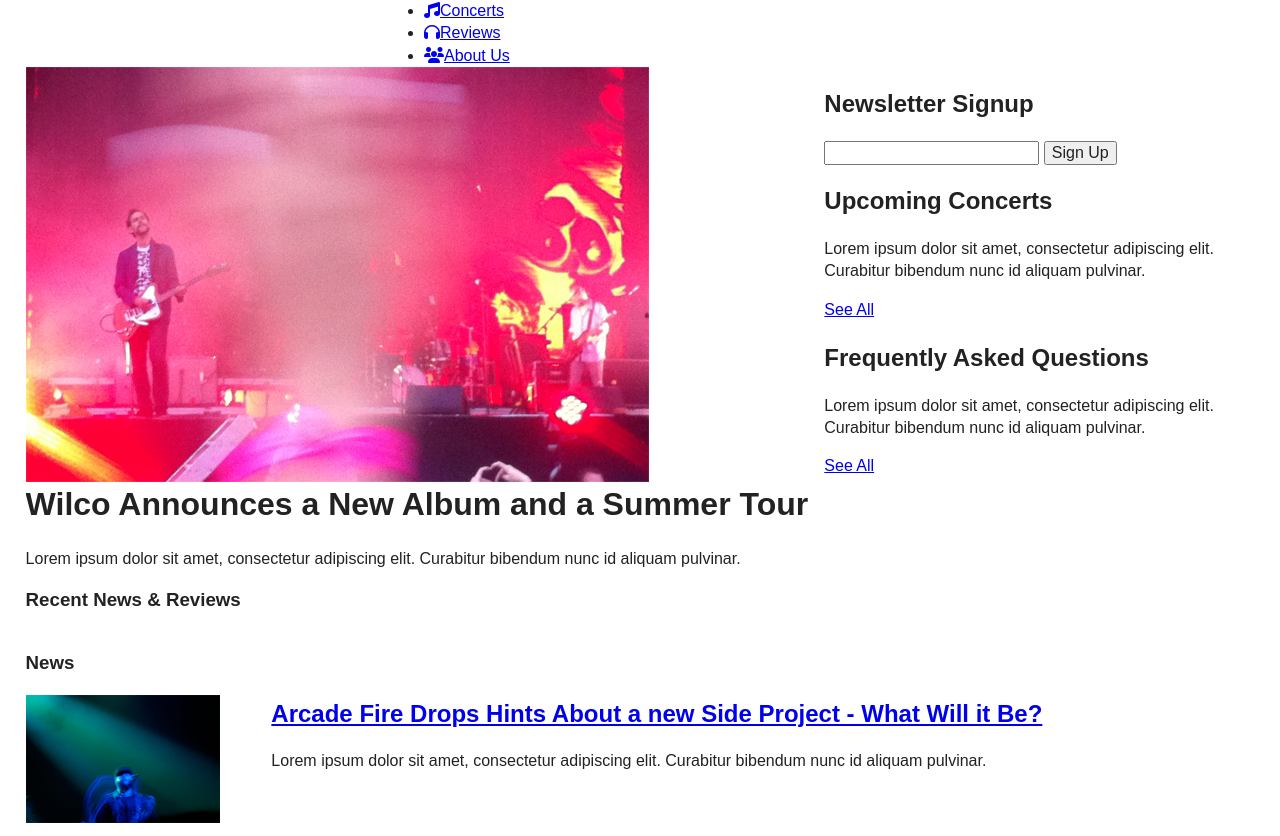
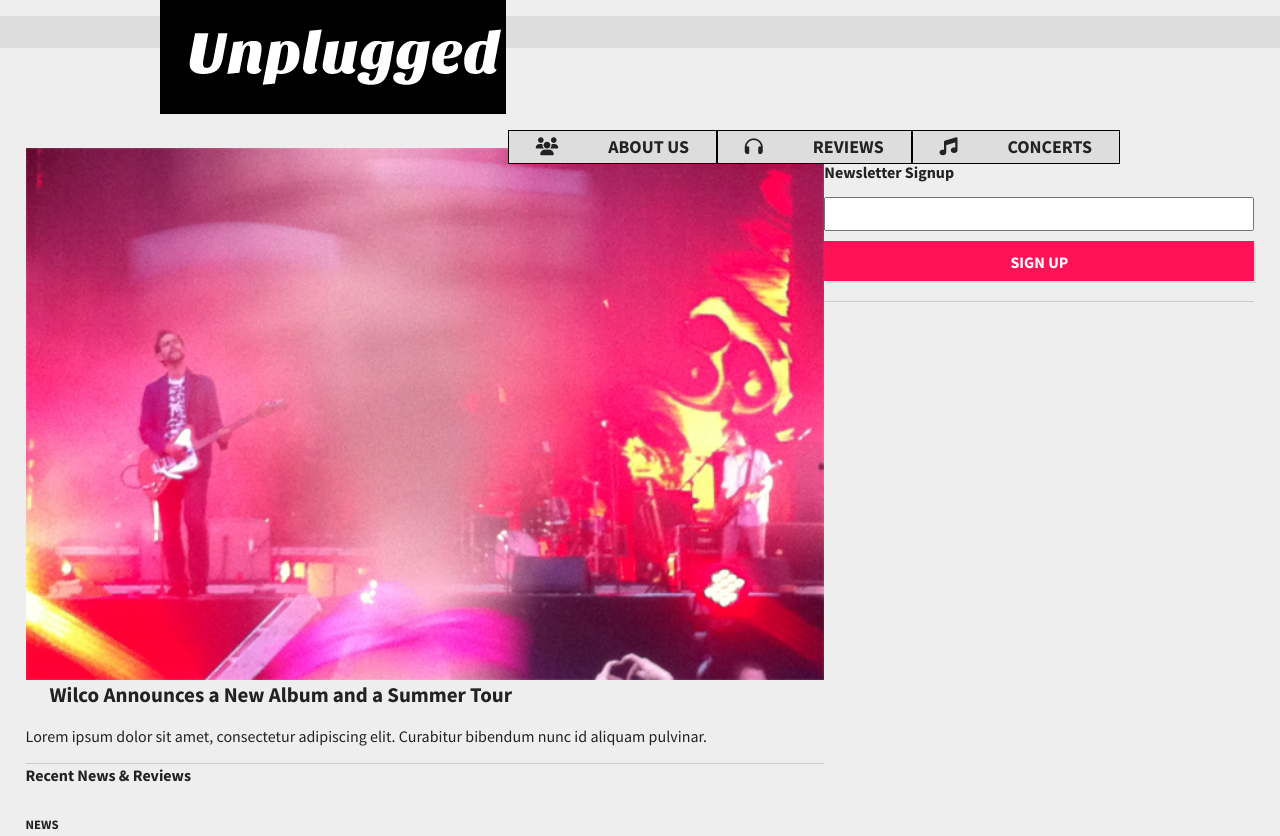
Before and after one commit to CZCuckoo/206-responsive-site, a plain HTML site: page index.html in a window 1280 px wide. Shown: the top 836 px of the page. Drawn offline with nearby package versions, Linux system fonts and the light colour scheme; a script that the page names is missing; a web font is replaced by a local one.

Commit message:
Add files via upload

```diff
--- a/css/main.css
+++ b/css/main.css
@@ -6,9 +6,12 @@
  * Kroc Camen, and the H5BP dev community and team.
  */
 
+
 /* ==========================================================================
    Base styles: opinionated defaults
    ========================================================================== */
+
+
 
 html {
     color: #222;
@@ -96,6 +99,91 @@ textarea {
    ========================================================================== */
 
 
+   /* COLORS =============================================
+   Dark Pink (Magenta): #b21e49;
+   Light Grey: #eeeeee;
+   Bright Pink: #ff1256;
+   Dark Grey: #222222;
+   Blue: #23a4cc;
+   ============================================= */
+
+
+   body, html{
+   	font-family: 'Source Sans Pro', sans-serif;
+   	font-size:16px;
+   	color:#222;
+   	background-color:#eee;
+
+   }
+
+
+
+a {
+	font-weight:bold;
+	color:#23a4cc;
+  text-decoration:none;
+}
+
+p {
+  font-size: 1em;
+  line-height: 1.4em;
+  color: #222222;
+}
+
+
+}
+
+h1, h2, h3, h4 {
+  color: #222222;
+  font-weight: bold;
+}
+
+h1 {
+  font-size: 1.31em;
+  font-weight: bold;
+}
+
+h2 {
+  font-size: 1em;
+}
+
+h3 {
+  font-size: 1em;
+}
+
+
+}
+
+h4{
+
+}
+
+
+.btn{
+  background-color:#b21e49;
+	border:none;
+	color:#fff;
+	font-weight:bold;
+	text-transform:uppercase;
+	line-height:2.5em;
+	text-align: center;
+	box-shadow:2px 2px 0px #DADADA;
+	height:2.5em;
+	width:100%;
+	display:block;
+
+}
+.btn:hover{
+  background-color:#ff1256;
+}
+
+input.btn{
+	background-color:#ff1256;
+}
+
+input.btn:hover{
+	background-color:#b21e49;
+}
 
 /***** HEADER *****/
 
@@ -103,31 +191,56 @@ header {
   width: 100%;
 }
 
+#logo {
+  width: 90%;
+  margin: auto;
+  background: #000000;
+  text-align: center;
+  padding: 3%;
+}
+
 nav {
   width: 100%;
 }
 
+nav i {
+  padding-right: 50px;
+}
+
 nav ul {
   margin: auto;
+  list-style: none;
+  padding: 0px;
 }
 
 nav ul li {
+  text-align: center;
+  background: #dddddd;
+  padding: 1em 0;
+  border-bottom: 1px solid #d6d3d4;
 
 }
 
-#logo {
-  width: 90%;
-  margin: auto;
+nav ul li a{
+  font-size:18px;
+  text-transform:uppercase;
+  color:#222222;
 }
 
-/***** MAIN CONTENT *****/
+nav .subnav {
+  display: none;
+}
+
+
+/***** MAIN CONTENT ***********************************/
 
 #main-content{
+  clear: both;
   width: 96%;
   padding: 0 2%;
 }
 
-    /***** Featured Item *****/
+/***** Featured Item ***********************************/
 
 .hero-area {
   width: 100%;
@@ -135,13 +248,16 @@ nav ul li {
 
 .top-story {
   width: 100%;
+  border-bottom: 1px solid #cccccc;
 }
 
-.top-img {
+.top-img img{
   width: 100%;
+  margin: 0px;
+  height: auto;
 }
 
-    /***** Sidebar Content *****/
+    /***** Sidebar Content ***********************************/
 
 .sidebar {
   width: 100%;
@@ -149,33 +265,76 @@ nav ul li {
 
 .newsletter {
   width: 100%;
+  border-bottom: 1px solid #cccccc;
+  padding-bottom: 20px;
 }
 
 .newsletter-signup {
   width: 100%;
 }
 
+.newsletter input {
+  width: 100%;
+  box-sizing: border-box;
+}
+
+.newsletter input[type="text"]{
+  margin-bottom:10px;
+  padding:5px 0px;
+}
+
 .sidebar-upcoming {
   width: 100%;
-
+  display: none;
 }
 
 .sidebar-faq {
   width: 100%;
+  display: none;
 
 }
 
-    /***** Feed Section *****/
+    /***** Feed Section ***********************************/
 
 .feed {
   width: 100%;
 }
 
+.feed p {
+  display: none;
+}
+
 .feed-item {
-  width: 100%;
   clear: both;
+  border-bottom: 1px solid #cccccc;
+  padding-bottom: 15px;
 
 }
+
+.feed-item {
+  clear: both;
+  border-bottom: 1px solid #cccccc;
+  padding-bottom: 15px;
+
+}
+
+.bottom{
+  border-bottom: none;
+}
+
+.feed-item h2 a{
+  color: black;
+}
+
+.feed-item h2 a:hover{
+  color: #23a4cc;
+}
+
+.feed-item h3 {
+  text-transform: uppercase;
+  font-size: .8em;
+}
+
 
 .feed-img {
   width: 45%;
@@ -184,19 +343,24 @@ nav ul li {
   margin: 0px;
 }
 
-.feed p {
-  display: none;
-}
 
-/***** FOOTER *****/
+
+/***** FOOTER ***********************************/
 
 footer {
-  width: 70%;
+  width: 100%;
   margin: auto;
+  border-top:1px solid #ccc;
+  padding-top:20px;
+  margin-top:20px;
 }
 
 #footer-logo {
-  margin: auto;
+  width: 60%;
+	background-color:#000;
+	text-align:center;
+	margin:auto;
+	padding:5%;
 }
 
 /* ==========================================================================
@@ -284,9 +448,25 @@ footer {
 
   /*****HEADER*****/
 
+  .grey-line{
+    width:100%;
+    height:2em;
+    position:absolute;
+    top:16px;
+    background:#dddddd;
+  }
+
+  header{
+    width:94%;
+    max-width:960px;
+    margin:auto;
+  }
+
   #logo {
     width: 40%;
-    float: left;
+    float:left;
+		position:relative;
+		z-index:100;
   }
 
   nav {
@@ -294,9 +474,20 @@ footer {
     float: right;
   }
 
+  nav ul li {
+    display:block;
+    float:right;
+    padding:0 4%;
+    border:none;
+    line-height:2em;
+    position:relative;
+    top:16px;
+    border: 1px solid black;
+  }
+
   /***** Featured Item *****/
   .top-story {
-       width:100%;
+       width:94%;
        overflow: auto;
    }
    .top-img {
```
